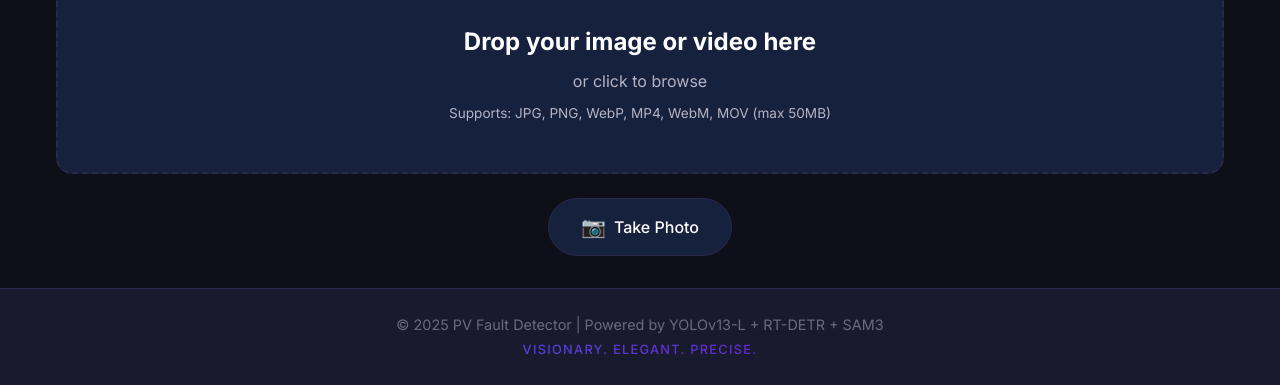
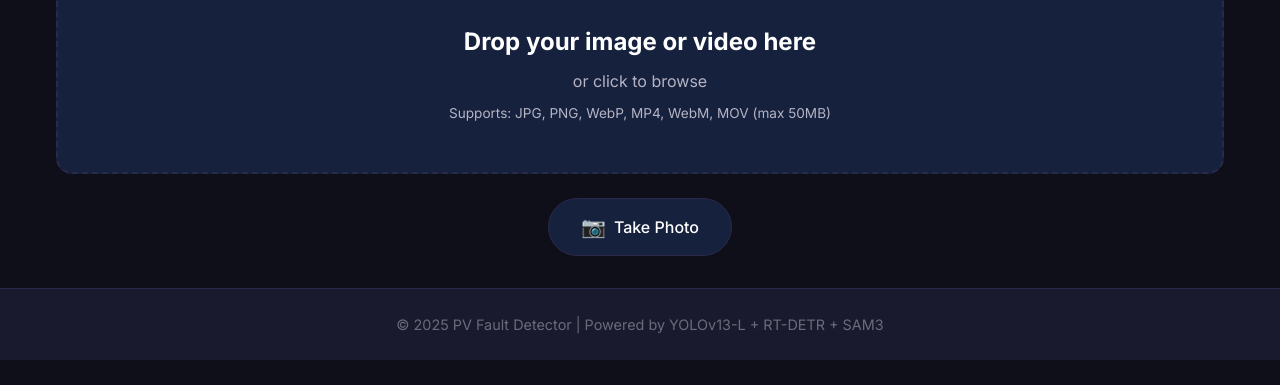
Before and after one commit to Tolgayalcn/PV_fault_detection_webdeploy, a plain HTML site: page index.html in a window 1280 px wide. Shown: the part 581-966 px from the top of the page. After the commit the page ends 941 px from the top, so only its background shows below. Drawn offline with Linux system fonts and the light colour scheme; no server answers.

Commit message:
Remove footer tagline

```diff
--- a/index.html
+++ b/index.html
@@ -225,7 +225,6 @@
     <footer class="footer">
         <div class="container">
             <p>© 2025 PV Fault Detector | Powered by YOLOv13-L + RT-DETR + SAM3</p>
-            <p class="footer-tagline">Visionary. Elegant. Precise.</p>
         </div>
     </footer>
 
```
